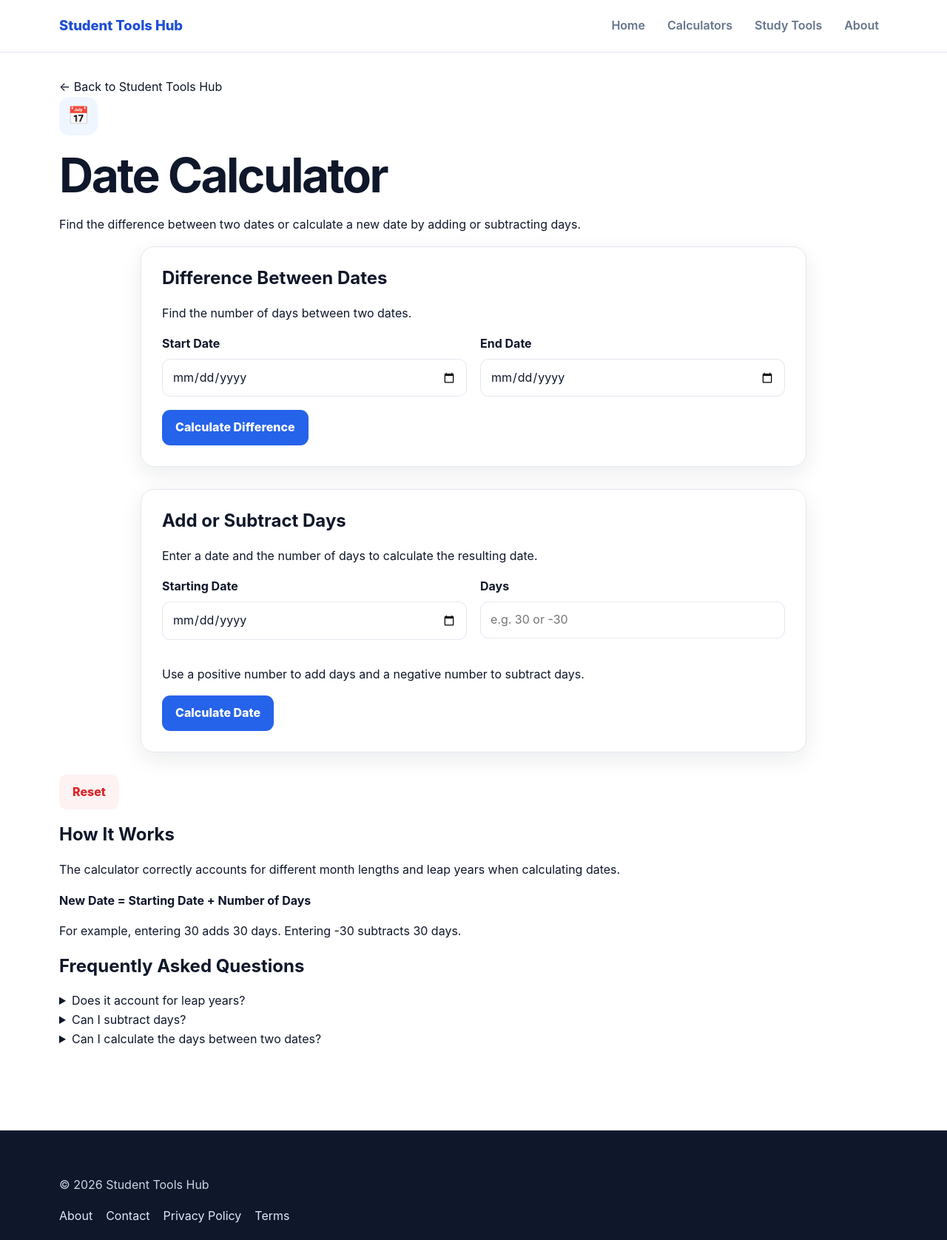
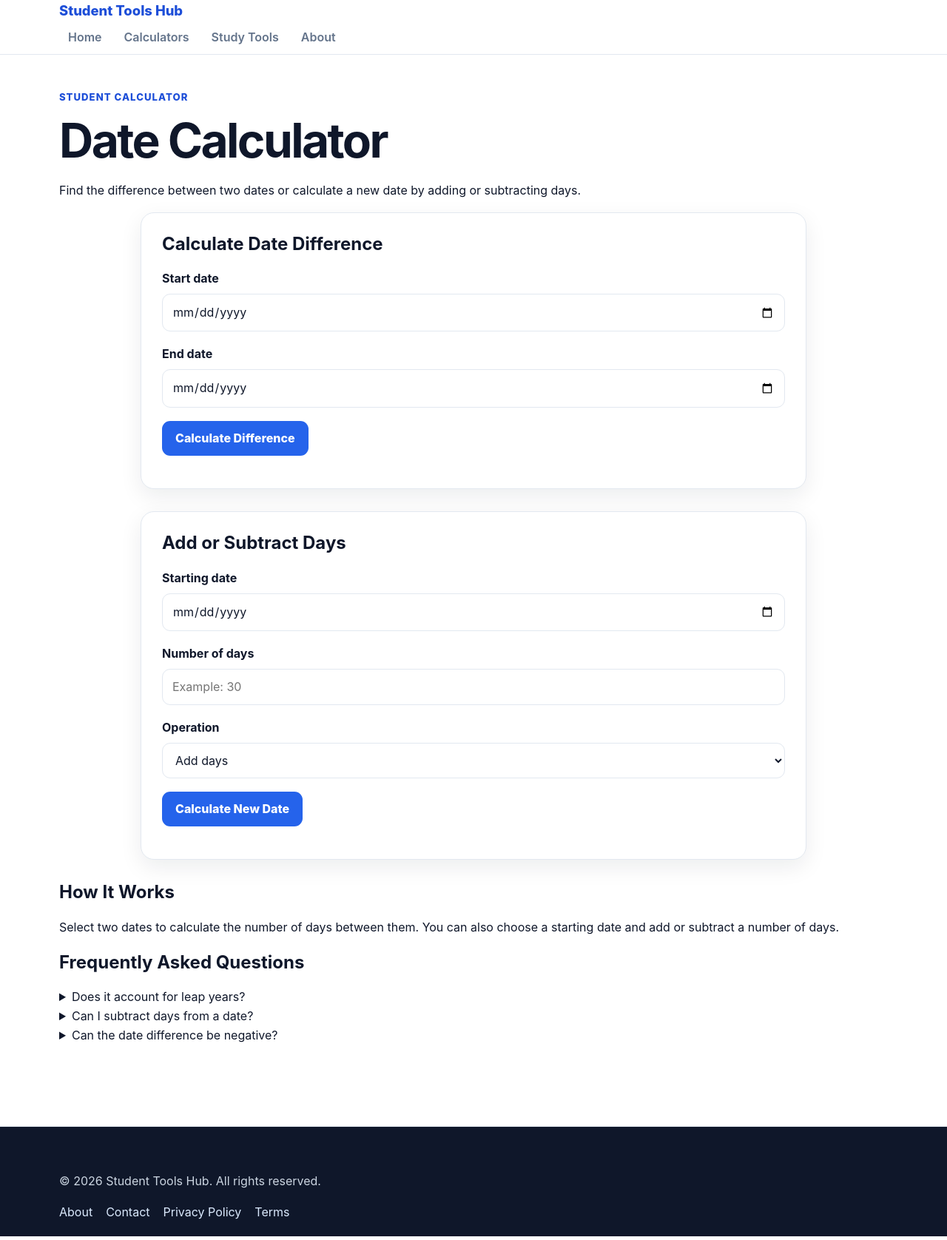
Before and after one commit to ifechukwuai555-star/Student-tools-hub, a website: page calculators/date-calculator.html in a window 1280 px wide. Shown: the whole page at 74% size. Drawn offline with Linux system fonts and the light colour scheme.

Commit message:
Refactor date calculator HTML structure and content

```diff
--- a/calculators/date-calculator.html
+++ b/calculators/date-calculator.html
@@ -1,322 +1,146 @@
+
 <!DOCTYPE html>
 <html lang="en">
 <head>
-  <meta charset="UTF-8">
-  <meta name="viewport" content="width=device-width, initial-scale=1.0">
+  <meta charset="UTF-8" />
+  <meta name="viewport" content="width=device-width, initial-scale=1.0" />
 
   <title>Date Calculator | Student Tools Hub</title>
-  <meta name="description" content="Calculate the difference between two dates or add and subtract days from a date with Student Tools Hub.">
+  <meta
+    name="description"
+    content="Calculate the difference between dates or add and subtract days with this simple date calculator."
+  />
 
-  <link rel="stylesheet" href="../css/style.css">
+  <link rel="stylesheet" href="../css/style.css" />
 </head>
-
 <body>
-
   <header class="site-header">
-    <div class="container header-inner">
-
-      <a class="brand" href="../index.html">
-        Student Tools Hub
-      </a>
+    <div class="container header-content">
+      <a class="logo" href="../index.html">Student Tools Hub</a>
 
       <nav class="main-nav" aria-label="Main navigation">
         <a href="../index.html">Home</a>
-        <a href="../index.html#tools">Calculators</a>
+        <a href="../index.html#calculators">Calculators</a>
         <a href="../index.html#study-tools">Study Tools</a>
-        <a href="../index.html#about">About</a>
+        <a href="../about.html">About</a>
       </nav>
-
     </div>
   </header>
 
   <main class="container tool-page">
-
-    <a class="back-link" href="../index.html">
-      ← Back to Student Tools Hub
-    </a>
-
-    <section class="tool-hero">
-
-      <span class="tool-icon">📅</span>
-
+    <section class="tool-intro">
+      <p class="eyebrow">Student Calculator</p>
       <h1>Date Calculator</h1>
-
       <p>
-        Find the difference between two dates or calculate a new
-        date by adding or subtracting days.
+        Find the difference between two dates or calculate a new date by
+        adding or subtracting days.
       </p>
-
     </section>
 
-
-    <!-- DATE DIFFERENCE -->
-
     <section class="calculator-card">
-
-      <div class="calculator-heading">
-
-        <h2>Difference Between Dates</h2>
-
-        <p>
-          Find the number of days between two dates.
-        </p>
-
-      </div>
-
-      <div class="form-grid">
+      <h2>Calculate Date Difference</h2>
 
       <div class="form-group">
-
-          <label for="start-date">
-            Start Date
-          </label>
-
-          <input
-            id="start-date"
-            type="date"
-          >
-
+        <label for="start-date">Start date</label>
+        <input type="date" id="start-date" />
       </div>
 
       <div class="form-group">
-
-          <label for="end-date">
-            End Date
-          </label>
-
-          <input
-            id="end-date"
-            type="date"
-          >
-
+        <label for="end-date">End date</label>
+        <input type="date" id="end-date" />
       </div>
 
-      </div>
-
-      <button
-        id="calculate-difference"
-        class="button primary"
-        type="button"
-      >
+      <button type="button" id="calculate-difference" class="btn btn-primary">
         Calculate Difference
       </button>
 
-      <div
-        id="difference-result"
-        class="result-card"
-        hidden
-      >
+      <p id="difference-error" class="error-message" role="alert"></p>
 
-        <p>Difference</p>
-
-        <strong id="difference-value">
-          0
-        </strong>
-
-        <span>days</span>
-
+      <div id="difference-result" class="result-card" hidden>
+        <h2>Date Difference</h2>
+        <p id="difference-value">-</p>
       </div>
-
     </section>
 
-
-    <!-- ADD / SUBTRACT DAYS -->
-
     <section class="calculator-card">
-
-      <div class="calculator-heading">
-
       <h2>Add or Subtract Days</h2>
 
-        <p>
-          Enter a date and the number of days to calculate
-          the resulting date.
-        </p>
-
-      </div>
-
-      <div class="form-grid">
-
       <div class="form-group">
-
-          <label for="base-date">
-            Starting Date
-          </label>
-
-          <input
-            id="base-date"
-            type="date"
-          >
-
+        <label for="base-date">Starting date</label>
+        <input type="date" id="base-date" />
       </div>
 
       <div class="form-group">
-
-          <label for="days">
-            Days
-          </label>
-
+        <label for="days">Number of days</label>
         <input
+          type="number"
           id="days"
-            type="number"
+          placeholder="Example: 30"
           step="1"
-            inputmode="numeric"
-            placeholder="e.g. 30 or -30"
-          >
-
+        />
       </div>
 
+      <div class="form-group">
+        <label for="operation">Operation</label>
+        <select id="operation">
+          <option value="add">Add days</option>
+          <option value="subtract">Subtract days</option>
+        </select>
       </div>
 
-      <p class="helper-text">
-        Use a positive number to add days and a negative number
-        to subtract days.
-      </p>
-
-      <button
-        id="calculate-date"
-        class="button primary"
-        type="button"
-      >
-        Calculate Date
+      <button type="button" id="calculate-date" class="btn btn-primary">
+        Calculate New Date
       </button>
 
-      <div
-        id="date-result"
-        class="result-card"
-        hidden
-      >
+      <p id="date-error" class="error-message" role="alert"></p>
 
-        <p>New Date</p>
-
-        <strong id="new-date">
-          —
-        </strong>
-
+      <div id="date-result" class="result-card" hidden>
+        <h2>New Date</h2>
+        <p id="date-value">-</p>
       </div>
-
     </section>
 
-
-    <div
-      id="error"
-      class="message error-message"
-      hidden
-    ></div>
-
-
-    <div class="calculator-actions">
-
-      <button
-        id="reset"
-        class="button danger"
-        type="button"
-      >
-        Reset
-      </button>
-
-    </div>
-
+    <section class="info-section">
+      <h2>How It Works</h2>
+      <p>
+        Select two dates to calculate the number of days between them. You can
+        also choose a starting date and add or subtract a number of days.
+      </p>
+    </section>
 
     <section class="info-section">
-
-      <h2>How It Works</h2>
-
-      <p>
-        The calculator correctly accounts for different month
-        lengths and leap years when calculating dates.
-      </p>
-
-      <div class="formula-box">
-
-        <strong>
-          New Date = Starting Date + Number of Days
-        </strong>
-
-      </div>
-
-      <p>
-        For example, entering 30 adds 30 days. Entering -30
-        subtracts 30 days.
-      </p>
-
-    </section>
-
-
-    <section class="info-section">
-
       <h2>Frequently Asked Questions</h2>
 
       <details>
-
-        <summary>
-          Does it account for leap years?
-        </summary>
-
-        <p>
-          Yes. The calculator uses the calendar date system,
-          including leap years.
-        </p>
-
+        <summary>Does it account for leap years?</summary>
+        <p>Yes. The calculator uses JavaScript date calculations, which account for leap years and different month lengths.</p>
       </details>
 
       <details>
-
-        <summary>
-          Can I subtract days?
-        </summary>
-
-        <p>
-          Yes. Enter a negative number, such as -7, to subtract
-          seven days.
-        </p>
-
+        <summary>Can I subtract days from a date?</summary>
+        <p>Yes. Select “Subtract days” and enter the number of days.</p>
       </details>
 
       <details>
-
-        <summary>
-          Can I calculate the days between two dates?
-        </summary>
-
-        <p>
-          Yes. Use the Difference Between Dates section at the
-          top of this page.
-        </p>
-
+        <summary>Can the date difference be negative?</summary>
+        <p>The calculator shows the absolute difference between the two selected dates.</p>
       </details>
-
     </section>
-
   </main>
 
-
   <footer class="site-footer">
-
-    <div class="container">
-
-      <p>
-        © 2026 Student Tools Hub
-      </p>
+    <div class="container footer-content">
+      <p>&copy; 2026 Student Tools Hub. All rights reserved.</p>
 
       <div class="footer-links">
-
-        <a href="../index.html#about">About</a>
-        <a href="../index.html#contact">Contact</a>
-        <a href="../index.html#privacy">Privacy Policy</a>
-        <a href="../index.html#terms">Terms</a>
-
+        <a href="../about.html">About</a>
+        <a href="../contact.html">Contact</a>
+        <a href="../privacy.html">Privacy Policy</a>
+        <a href="../terms.html">Terms</a>
       </div>
-
     </div>
-
   </footer>
 
-
-  <script
-    type="module"
-    src="../date-calculator.js"
-  ></script>
-
+  <script type="module" src="../js/date-calculator.js"></script>
 </body>
 </html>
```
Lines whose indentation alone changed are shown as unchanged.
